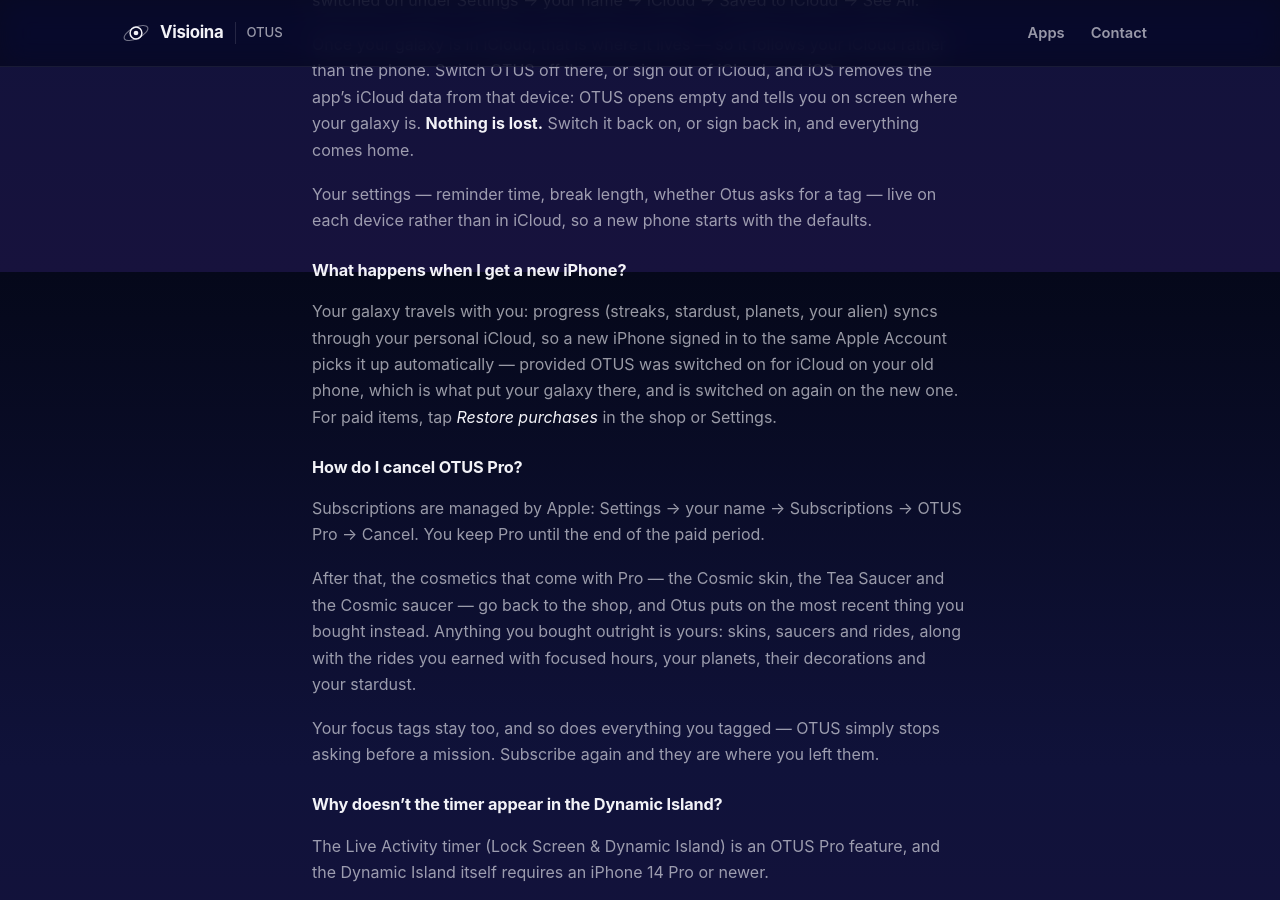
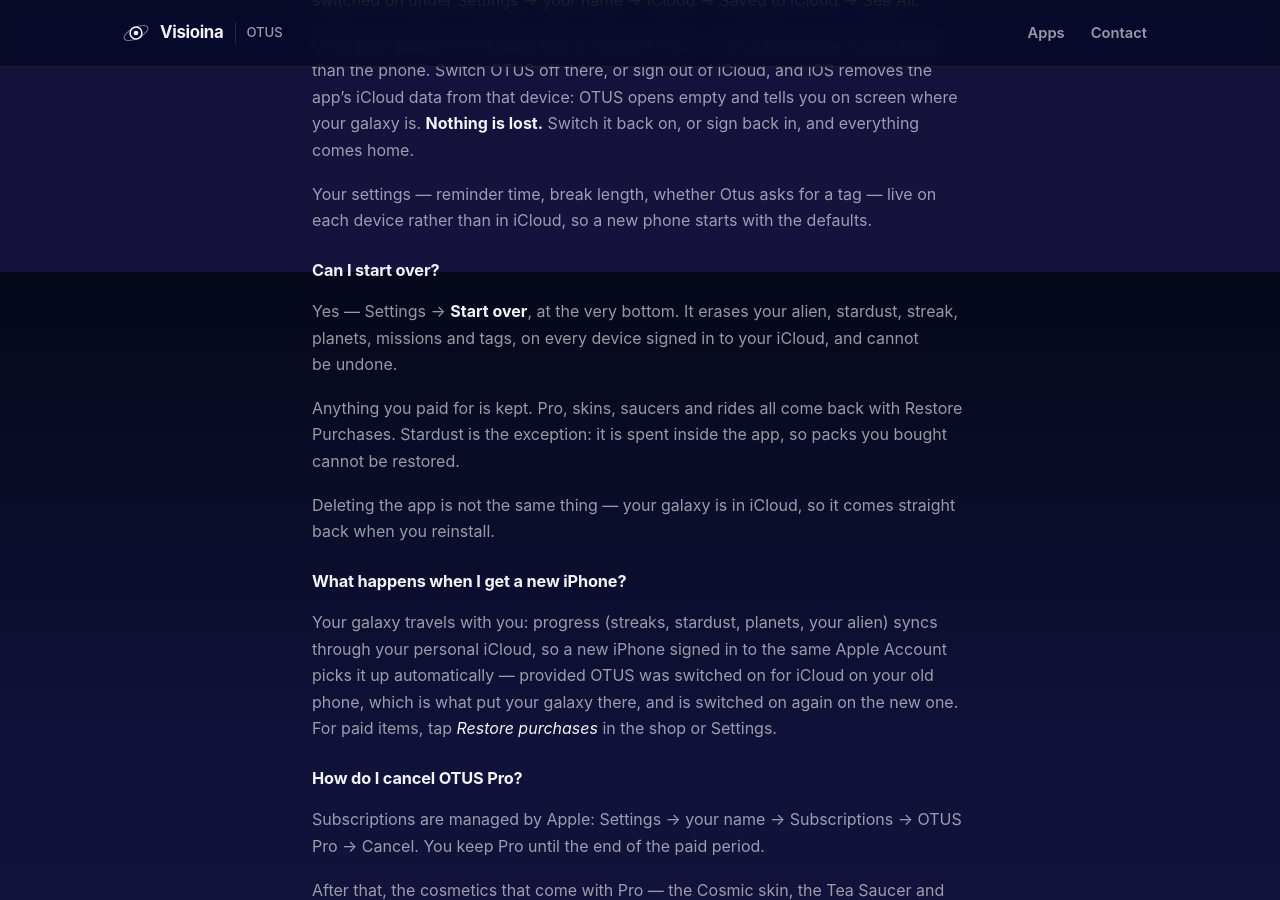
Before and after one commit to selinahti/visioinawebsite, a Jekyll site: the page built from _apps/otus/faq.md, in a window 1280 px wide and 900 px high, scrolled down 3328 px. Built offline with Jekyll 4.4.1, drawn with Linux system fonts in a browser that asks for light colours.

Commit message:
Answer how to start over

```diff
--- a/_apps/otus/faq.md
+++ b/_apps/otus/faq.md
@@ -151,6 +151,19 @@ sign back in, and everything comes home.
 Your settings — reminder time, break length, whether Otus asks for a tag — live
 on each device rather than in iCloud, so a new phone starts with the defaults.
 
+### Can I start over?
+
+Yes — Settings → **Start over**, at the very bottom. It erases your alien,
+stardust, streak, planets, missions and tags, on every device signed in to your
+iCloud, and cannot be undone.
+
+Anything you paid for is kept. Pro, skins, saucers and rides all come back with
+Restore Purchases. Stardust is the exception: it is spent inside the app, so
+packs you bought cannot be restored.
+
+Deleting the app is not the same thing — your galaxy is in iCloud, so it comes
+straight back when you reinstall.
+
 ### What happens when I get a new iPhone?
 
 Your galaxy travels with you: progress (streaks, stardust, planets, your alien)
```
